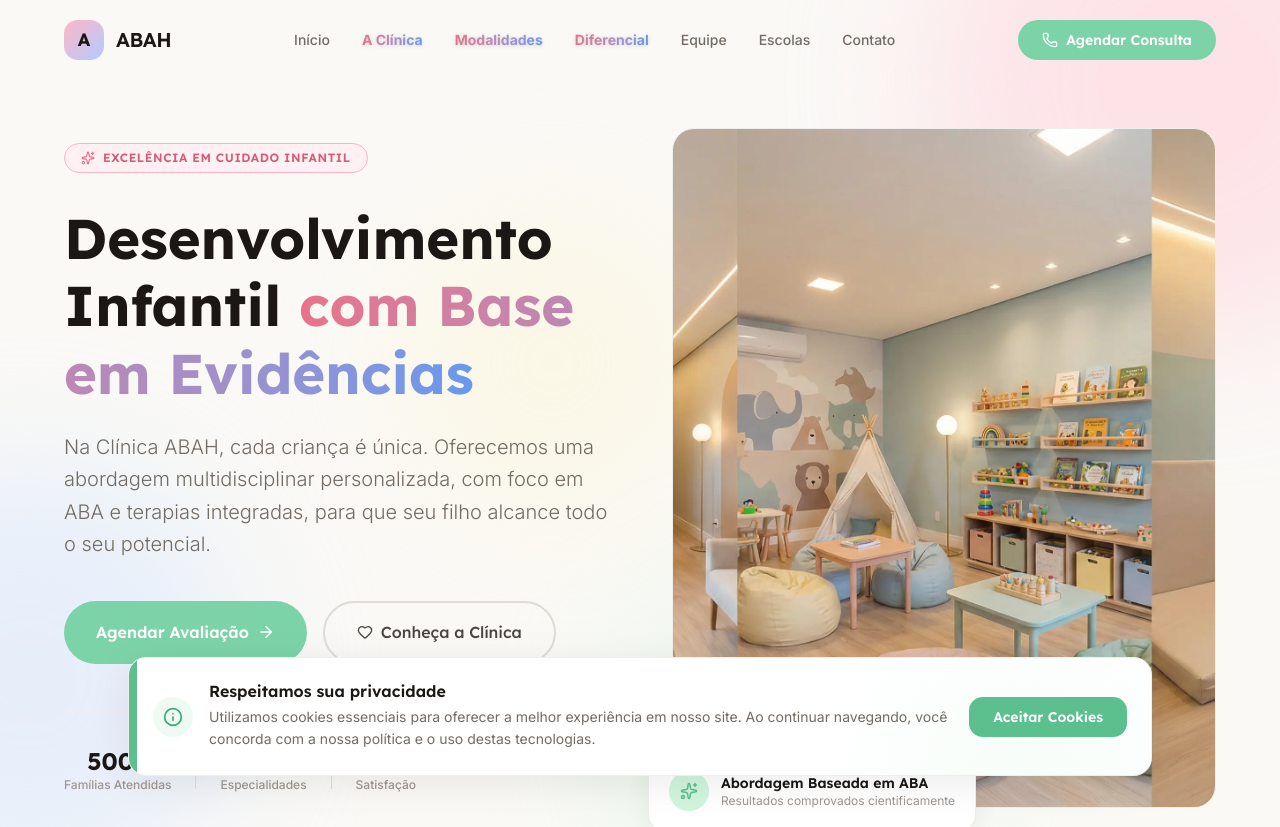
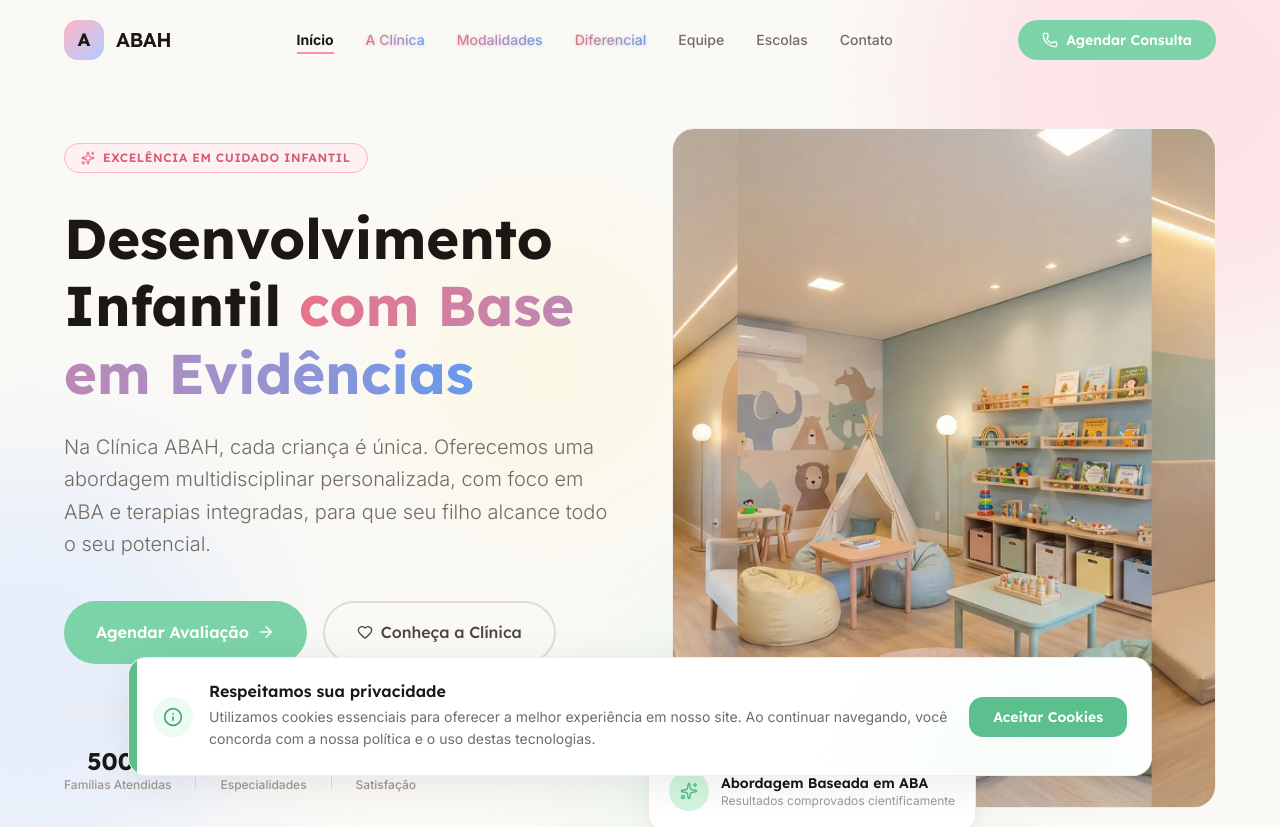
Before and after one commit to fast-dev-digital/abah-projeto-web, a React (Vite) app: page / in a window 1280 px wide. Shown: the top 827 px of the page. Built offline with nearby package versions, Linux system fonts and the light colour scheme.

Commit message:
feat: implementa active state nos links do Header

```diff
--- a/src/components/Header.tsx
+++ b/src/components/Header.tsx
@@ -1,7 +1,7 @@
 import { useState, useEffect } from 'react'
 import { motion, AnimatePresence } from 'framer-motion'
 import { Menu, X, Phone } from 'lucide-react'
-import { Link } from 'react-router-dom'
+import { Link, useLocation } from 'react-router-dom'
 
 const navLinks = [
   { label: 'Início', href: '/#inicio' },
@@ -16,6 +16,10 @@ const navLinks = [
 export default function Header() {
   const [isOpen, setIsOpen] = useState(false)
   const [scrolled, setScrolled] = useState(false)
+  const location = useLocation()
+
+  // Concatena pathname + hash para entender onde o usuário está exatamente
+  const currentPath = location.pathname + location.hash
 
   useEffect(() => {
     const onScroll = () => setScrolled(window.scrollY > 20)
@@ -46,14 +50,20 @@ export default function Header() {
         <nav className="hidden lg:flex items-center gap-8">
           {navLinks.map((link) => {
             const isSpecialPage = ['A Clínica', 'Modalidades', 'Diferencial'].includes(link.label)
+            const isActive = link.href === currentPath || (currentPath === '/' && link.href === '/#inicio')
+
             return (
               <Link
                 key={link.href}
                 to={link.href}
-                className={`font-body text-sm transition-colors duration-300 relative after:absolute after:bottom-[-4px] after:left-0 after:w-0 after:h-[2px] after:bg-abah-pink-300 after:transition-all after:duration-300 hover:after:w-full ${
+                className={`font-body text-sm transition-colors duration-300 relative after:absolute after:bottom-[-4px] after:left-0 after:h-[2px] after:bg-abah-pink-300 after:transition-all after:duration-300 ${
+                  isActive ? 'after:w-full font-bold' : 'after:w-0 hover:after:w-full font-medium'
+                } ${
                   isSpecialPage
-                    ? 'font-bold text-transparent bg-clip-text bg-gradient-to-r from-abah-pink-400 to-abah-blue-400 drop-shadow-sm hover:from-abah-pink-500 hover:to-abah-blue-500'
-                    : 'font-medium text-abah-gray-500 hover:text-abah-gray-800'
+                    ? 'text-transparent bg-clip-text bg-gradient-to-r from-abah-pink-400 to-abah-blue-400 drop-shadow-sm hover:from-abah-pink-500 hover:to-abah-blue-500' :
+                  isActive
+                    ? 'text-abah-gray-800'
+                    : 'text-abah-gray-500 hover:text-abah-gray-800'
                 }`}
               >
                 {link.label}
@@ -91,24 +101,30 @@ export default function Header() {
             transition={{ duration: 0.3, ease: 'easeInOut' }}
             className="lg:hidden bg-white/95 backdrop-blur-xl border-t border-abah-gray-100 overflow-hidden"
           >
-            <nav className="container-abah py-6 flex flex-col gap-4">
+            <nav className="container-abah py-6 flex flex-col gap-2">
               {navLinks.map((link, i) => {
                 const isSpecialPage = ['A Clínica', 'Modalidades', 'Diferencial'].includes(link.label)
+                const isActive = link.href === currentPath || (currentPath === '/' && link.href === '/#inicio')
+
                 return (
                   <motion.div
                     key={link.href}
                     initial={{ opacity: 0, x: -20 }}
                     animate={{ opacity: 1, x: 0 }}
                     transition={{ delay: i * 0.05 }}
-                    className="border-b border-abah-gray-100 last:border-0"
+                    className="last:border-0"
                   >
                     <Link
                       to={link.href}
                       onClick={() => setIsOpen(false)}
-                      className={`block font-body text-base py-2 transition-colors ${
+                      className={`block font-body text-base py-3 px-4 rounded-xl transition-all duration-300 ${
+                        isActive ? 'bg-abah-pink-50/70' : 'hover:bg-abah-gray-50'
+                      } ${
                         isSpecialPage
-                          ? 'font-bold text-transparent bg-clip-text bg-gradient-to-r from-abah-pink-400 to-abah-blue-400'
-                          : 'font-medium text-abah-gray-600 hover:text-abah-gray-800'
+                          ? 'font-bold text-transparent bg-clip-text bg-gradient-to-r from-abah-pink-400 to-abah-blue-400' :
+                        isActive
+                          ? 'font-bold text-abah-gray-800'
+                          : 'font-medium text-abah-gray-600'
                       }`}
                     >
                       {link.label}
@@ -119,7 +135,7 @@ export default function Header() {
               <Link
                 to="/#contato"
                 onClick={() => setIsOpen(false)}
-                className="flex items-center justify-center gap-2 bg-abah-green-300 text-white font-heading font-semibold text-sm px-6 py-3 rounded-full mt-2"
+                className="flex items-center justify-center gap-2 bg-abah-green-300 text-white font-heading font-semibold text-sm px-6 py-4 rounded-xl mt-4"
               >
                 <Phone size={16} />
                 Agendar Consulta
```
